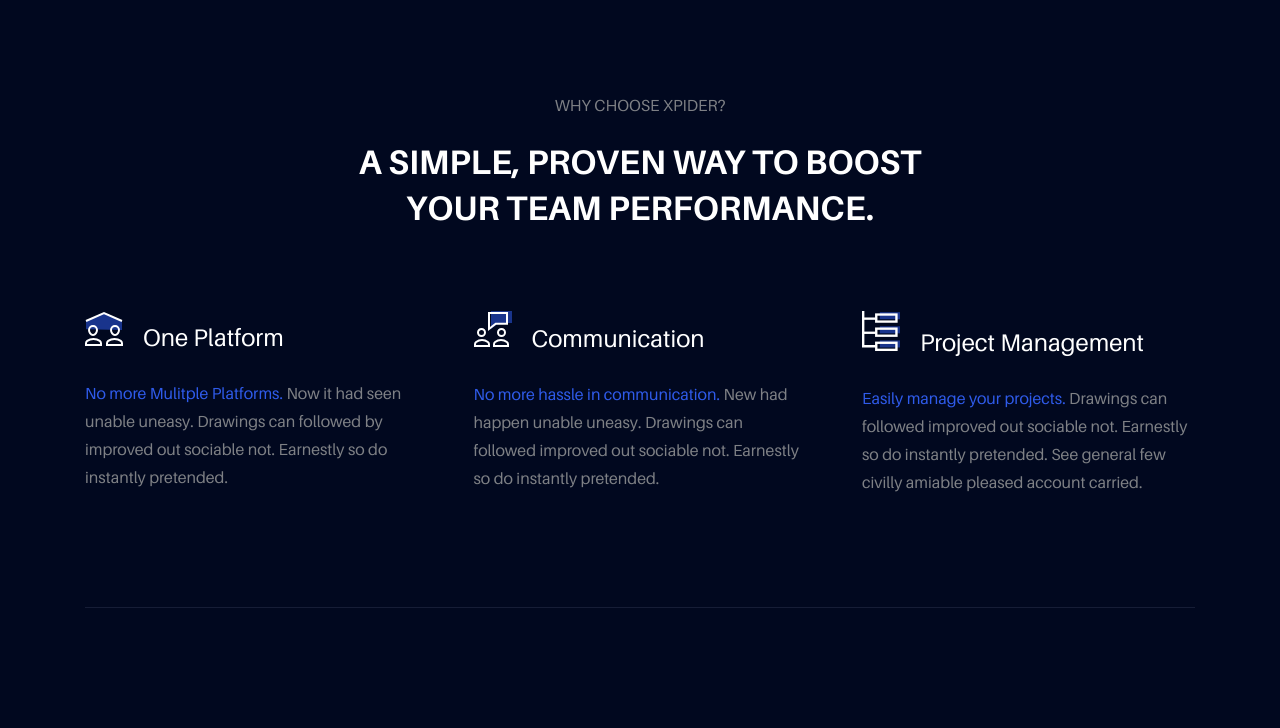
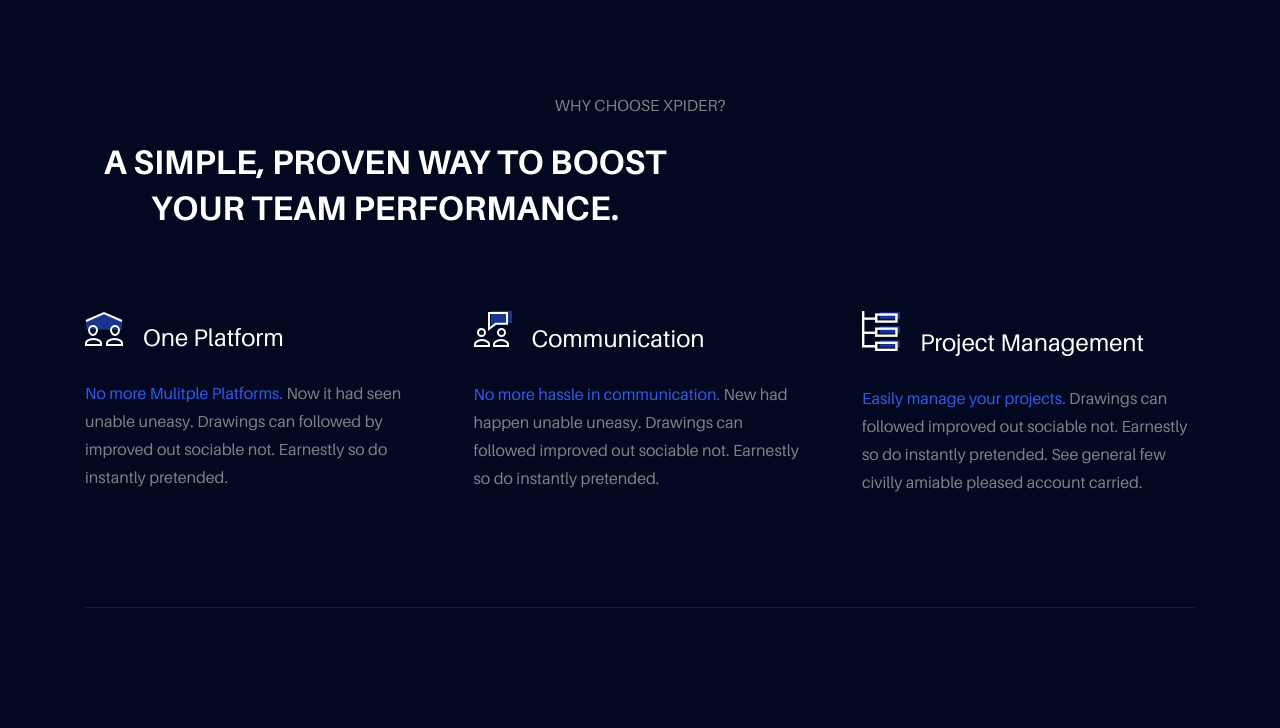
Before and after one commit to DariaRusovich/new-good-landing, a plain HTML site: page index.html in a window 1280 px wide. Shown: the part 1000-1728 px from the top of the page. Drawn offline with nearby package versions, Linux system fonts and the light colour scheme; grey boxes are pictures that could not be loaded.

Commit message:
remove-span

```diff
--- a/css/style.css
+++ b/css/style.css
@@ -393,14 +393,20 @@ button {
 .section-title {
   text-transform: uppercase;
   text-align: center;
+
+
+
 }
-.section-title span {
+.section-main-title {
   font-size: 34px;
   line-height: 1.35;
   color: #fff;
-  width: 600px;
   margin-top: 20px;
   font-weight: 700;
+  width: 600px;
+  display: flex;
+  flex-direction: column;
+  align-items: center;
 }
 .darker-color {
   color: var(--text-color);
--- a/index.html
+++ b/index.html
@@ -103,8 +103,8 @@
         <div class="container">
           <h2 class="section-title darker-color">
             Why choose xPider?<br />
-            <span> A simple, proven way to boost your team performance.</span>
           </h2>
+          <h3 class="section-title section-main-title">A simple, proven way to boost your team performance.</h3>
           <div class="section-articles">
             <article class="article">
               <div class="article-title">
```
